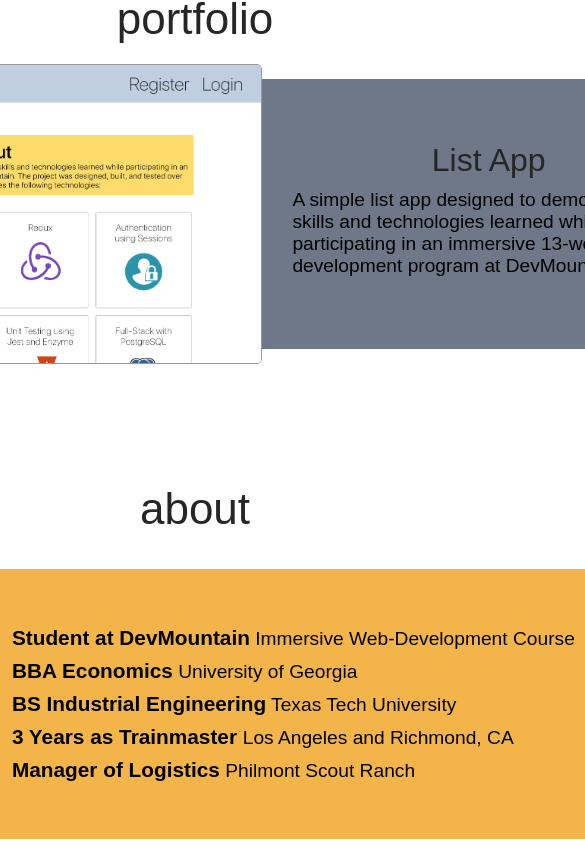
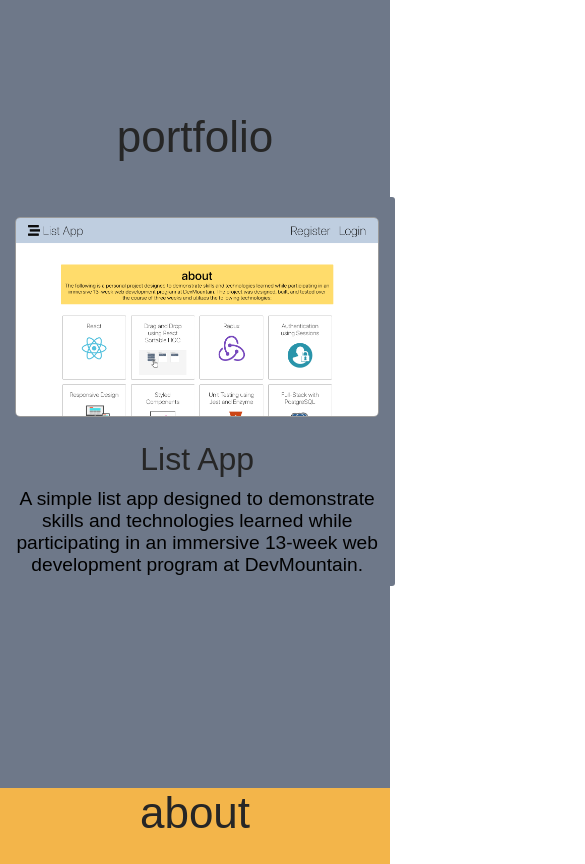
Before and after one commit to fdavison1/portfolio-mockup, a React (Create React App) app: page / in a window 390 px wide. Shown: the part 900-1764 px from the top of the page, 585 px wide, since content can reach past the window. Built offline with nearby package versions, Linux system fonts and the light colour scheme.

Commit message:
mobile responsive (phone)

```diff
--- a/src/App.css
+++ b/src/App.css
@@ -16,7 +16,7 @@ flex-direction: column;
 align-items: center;
 justify-content: center;
 height: 100vh;
-background-color: rgba(100,100,100, 0.2);
+background-color: rgba(112,120,136, 0.3);
 margin: 0;
 }
 
@@ -35,10 +35,6 @@ img {
   height: 65px;
   margin: 5px 0;
 }
-
-/* img:hover {
-  cursor: pointer;
-} */
 
 .img, .img2 {
   margin: 5px 0;
@@ -107,3 +103,10 @@ ul {
   padding: 35px;
   border-radius: 3px;
 }
+
+@media (max-width: 500px){
+  ul {
+  width: 400px;
+  padding: 0;
+  }
+}
--- a/src/App.js
+++ b/src/App.js
@@ -2,7 +2,7 @@ import React from 'react';
 import styled from 'styled-components'
 import './App.css'
 import Landing from './assets/screenshots/landing.png'
-import Dash from './assets/screenshots/dash.png'
+// import Dash from './assets/screenshots/dash.png'
 import Headshot from './assets/Fred.jpg'
 import Footer from './Footer'
 
@@ -43,6 +43,20 @@ padding: 5px
 opacity: .9
 `
 
+const Div1 = styled.div`
+display: flex
+flex-direction: column
+align-items: center
+justify-content: center
+box-sizing: border-box
+padding: 50px
+background: white
+@media (max-width: 500px){
+  background: #6e7889;
+  margin: 0
+  padding: 0
+  height: 100vh
+}`
 
 const Div2 = styled.div`
 display: flex
@@ -51,7 +65,12 @@ align-items: center
 justify-content: center
 box-sizing: border-box
 padding: 50px
-background: white`
+background: white
+@media (max-width: 500px){
+  background: #f3b54a;
+  margin: 0
+  padding: 0
+}`
 
 const Icons = styled.div`
 position: fixed
@@ -62,7 +81,11 @@ flex-direction: column
 align-items: center
 justify-content: center
 opacity: .85
-`
+@media (max-width: 500px){
+  position: absolute
+  bottom: 15px
+}`
+
 const A = styled.a`
 text-decoration: none`
 
@@ -77,6 +100,9 @@ border: 1px solid #999999
 &:hover {
   border: 2px solid purple
   cursor: pointer
+}
+@media (max-width: 500px){
+  height: 200px
 }`
 
 const Paragraph = styled.p`
@@ -84,7 +110,10 @@ font-size: 1.2rem
 font-family: sans-serif
 font-weight: 200
 text-align: left
-margin: 10px`
+margin: 10px
+@media (max-width: 500px){
+  text-align: center
+}`
 
 const HeadshotImg = styled.img`
 border: 1px solid #262626
@@ -101,14 +130,23 @@ border-radius: 10px
 padding: 20px 0
 box-sizing: border-box
 display: flex
-justify-content: center`
+justify-content: center
+`
 
 const ListItem = styled.li`
 font-family: sans-serif
 font-weight: 200
 font-size: 1.2rem
 text-align: left
-line-height: 2rem`
+line-height: 2rem
+@media (max-width: 500px){
+  font-size: 1rem
+  line-height: 1.5rem
+  width: 400px
+  list-style-type: none
+  text-align: center
+  padding: 0
+}`
 
 const Banner = styled.div`
 background: #f3b54a;
@@ -118,6 +156,12 @@ background: #f3b54a;
   height: 200px
   align-items: center
   width: 1000px
+  @media (max-width: 500px){
+    padding: 0
+    width: 400px
+    flex-direction: column
+    height: 100vh
+  }
   `
 
 const Banner2 = styled.div`
@@ -128,9 +172,27 @@ background: #6e7889
   height: 200px
   align-items: center
   width: 1000px
-  `
+  @media (max-width: 500px){
+    padding: 0
+    flex-decoration: column
+    height: auto
+    width: 400px
+  }`
 
-const ListApp = styled.div``
+  const Break =styled.br`
+  display: none
+  @media (max-width: 500px){
+    display: block
+  }`
+
+const ListApp = styled.div`
+@media (max-width: 500px){
+  text-align: center
+}`
+
+
+
+const MobileDiv = styled.div``
 
 function App() {
   return (
@@ -154,7 +216,6 @@ function App() {
             rel="noopener noreferrer">
             <div className='img2'></div>
           </a>
-
         </Icons>
 
         <TitleDiv>
@@ -165,32 +226,34 @@ function App() {
 
       </header>
 
-      <Div2>
+      <Div1>
         <A name='about'></A>
         <Title2>portfolio</Title2>
         <AboutDiv>
           <Banner2>
+          <MobileDiv>
           <Thumbnail src={Landing} />
           <ListApp>
           <SubTitle>List App</SubTitle>
           <Paragraph>A simple list app designed to demonstrate skills and technologies learned while participating in an immersive 13-week web development program at DevMountain.</Paragraph>
           </ListApp>
+          </MobileDiv>
         </Banner2>
         </AboutDiv>
-      </Div2>
-      <Div2>
+      </Div1>
 
+      <Div2 className='about'>
         <A name='about'></A>
         <Title2>about</Title2>
         <AboutDiv>
           <Banner>
           <HeadshotImg src={Headshot} />
           <ul>
-            <ListItem><span>Student at DevMountain</span> Immersive Web-Development Course</ListItem>
-            <ListItem><span>BBA Economics</span> University of Georgia</ListItem>
-            <ListItem><span>BS Industrial Engineering</span> Texas Tech University</ListItem>
-            <ListItem><span>3 Years as Trainmaster </span> Los Angeles and Richmond, CA</ListItem>
-            <ListItem><span>Manager of Logistics</span> Philmont Scout Ranch</ListItem>
+            <ListItem><span>Student at DevMountain</span> <Break />Immersive Web-Development Course</ListItem>
+            <ListItem><span>BBA Economics</span> <Break/>University of Georgia</ListItem>
+            <ListItem><span>BS Industrial Engineering</span> <Break/>Texas Tech University</ListItem>
+            <ListItem><span>3 Years as Trainmaster </span> <Break/>Los Angeles and Richmond, CA</ListItem>
+            <ListItem><span>Manager of Logistics</span> <Break/>Philmont Scout Ranch</ListItem>
           </ul>
         </Banner>
         </AboutDiv>
@@ -199,6 +262,7 @@ function App() {
 
 
       <Footer/>
+
     </div>
   );
 }
--- a/src/Footer.jsx
+++ b/src/Footer.jsx
@@ -37,12 +37,28 @@ font-size: 1.2rem
 font-family: sans-serif
 font-weight: 200`
 
+const Break = styled.br`
+  display: none
+  @media (max-width: 500px){
+    display: block
+  }`
+
+const MobileIcons = styled.div`
+display: none
+  @media (max-width: 500px){
+    display: flex
+    align-items: center
+    justify-content: space-evenly
+    width: 50vw
+    padding-bottom: 15px
+  }`
+
 export default function Footer() {
     return (
         <Stripe>
             <Foot>
                 <Paragraph>
-                    <span>Fred Davison</span> DevMountain Student 2019
+                    <span>Fred Davison</span><Break /> DevMountain Student 2019
                 </Paragraph>
                 <LogoBox>
                     <a href='https://www.linkedin.com/in/fred-davison-220425196/' target='_blank'
@@ -55,6 +71,17 @@ export default function Footer() {
                     </a>
                 </LogoBox>
             </Foot>
+            <MobileIcons>
+                <a href='https://github.com/fdavison1' target='_blank'
+                    rel="noopener noreferrer">
+                    <div className='img'></div>
+                </a>
+                <a href='https://www.linkedin.com/in/fred-davison-220425196/' target='_blank'
+                    rel="noopener noreferrer">
+                    <div className='img2'></div>
+                </a>
+            </MobileIcons>
+
         </Stripe>
     )
 }
```
